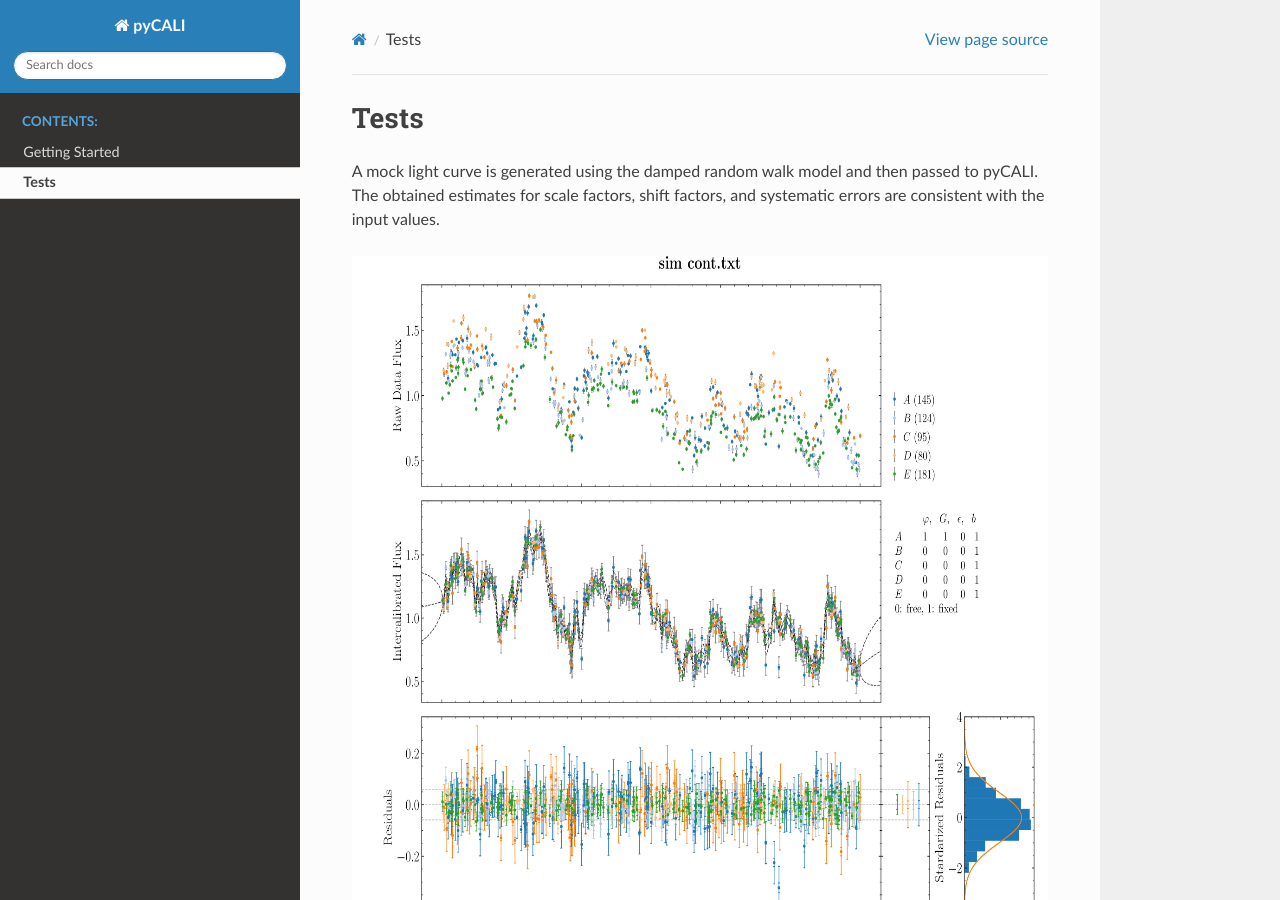
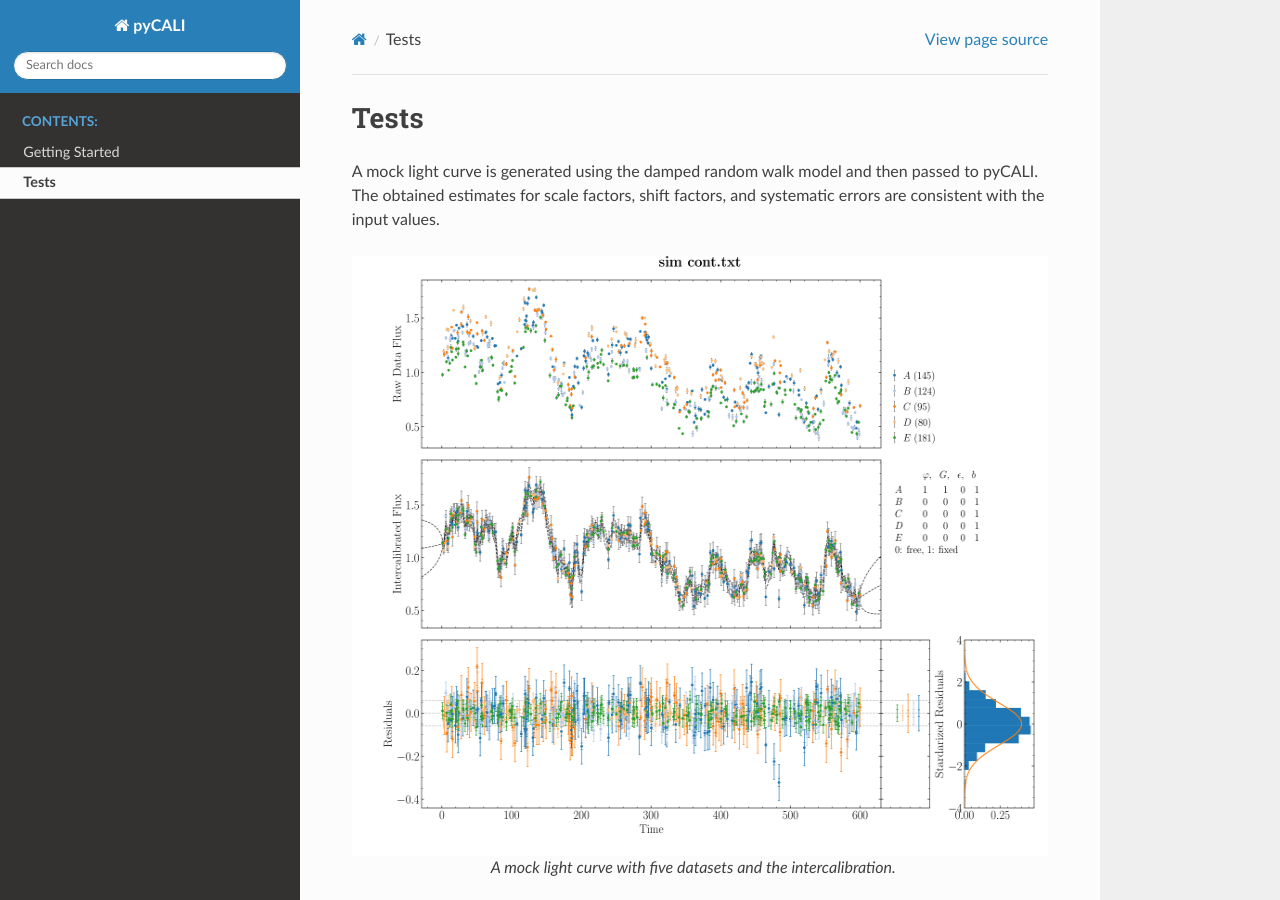
Before and after one commit to LiyrAstroph/PyCALI, a Sphinx documentation site: the page built from docs/test.rst, in a window 1280 px wide and 900 px high. Built offline with Sphinx 7.4.7 and the Read the Docs theme 2.0.0, drawn with Linux system fonts in a browser that asks for light colours.

Commit message:
add intro_pycali.pdf.

```diff
--- a/docs/test.rst
+++ b/docs/test.rst
@@ -7,13 +7,13 @@
 with the input values.
 
 .. figure:: _static/test_lightcurve.jpg
-  :scale: 30 %
+  :scale: 25 %
   :align: center
 
   A mock light curve with five datasets and the intercalibration.
 
 .. figure:: _static/test_syserr.jpg
-  :scale: 30 %
+  :scale: 25 %
   :align: center
 
   The obtained posterior distributions of the systematic error factors. Blue lines represent the input values.
```
Also changed, not shown: 1 other file.
